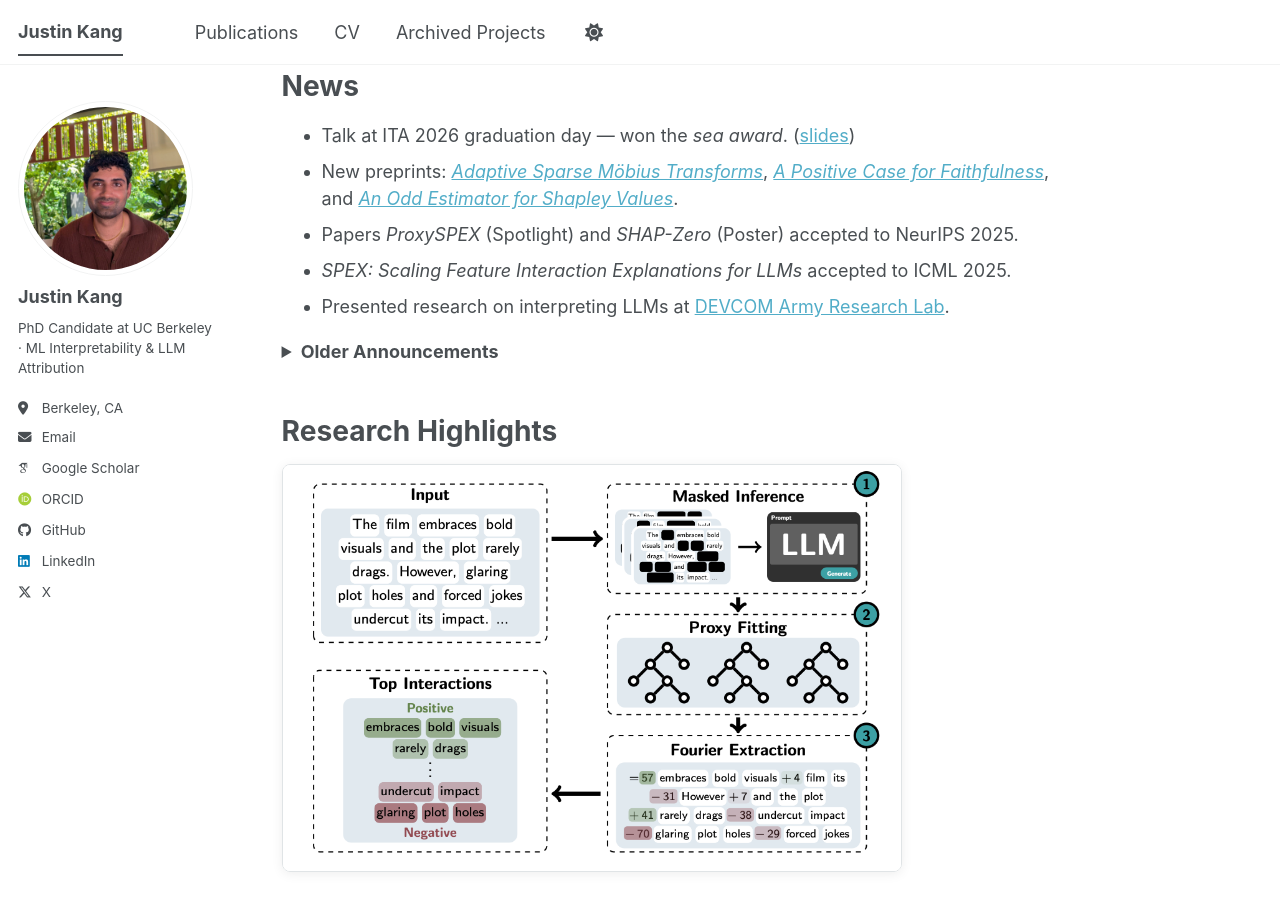
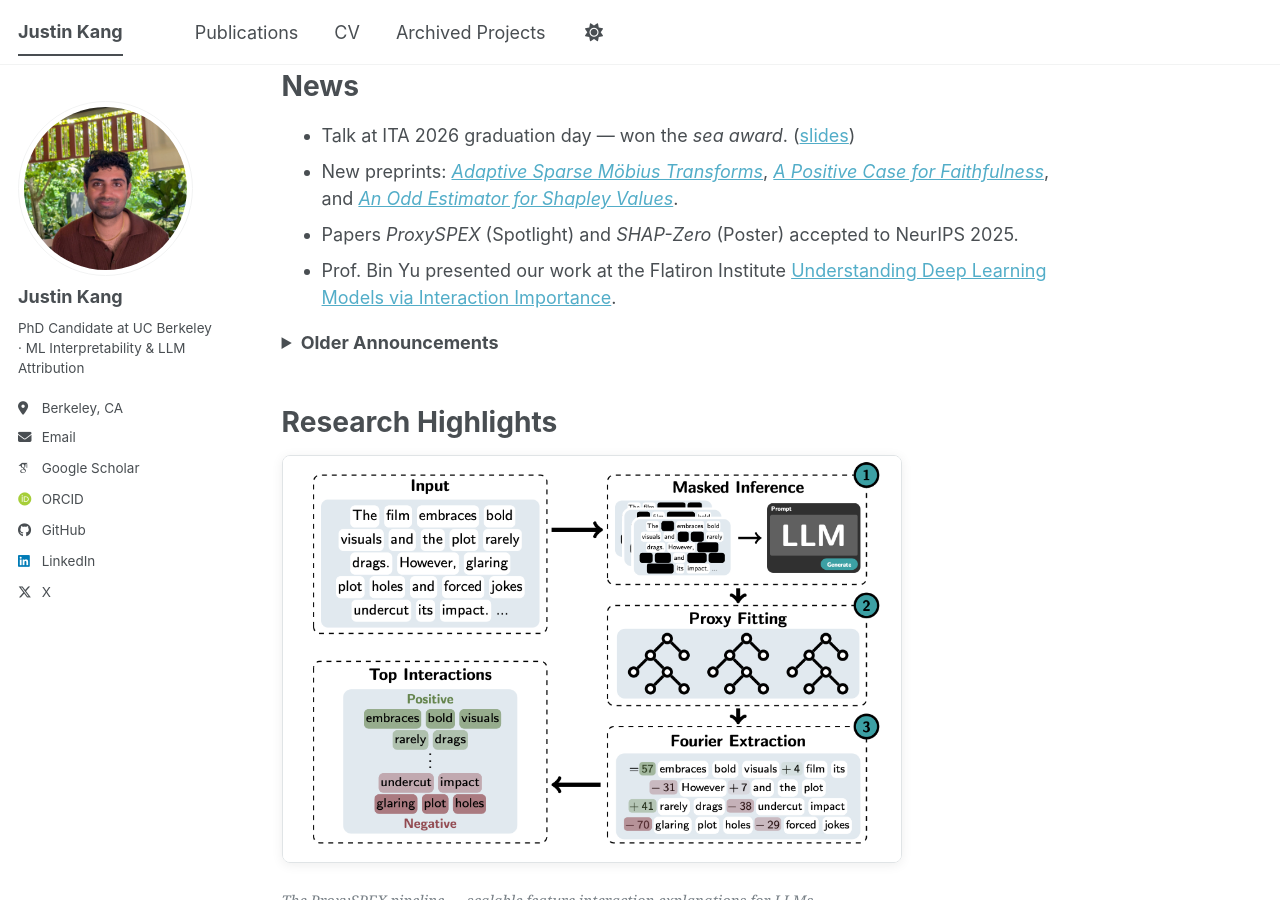
Before and after one commit to justinkang221/justinkang221.github.io, a Jekyll site: the page built from _pages/about.md, in a window 1280 px wide and 900 px high, scrolled down 401 px. Built offline with Jekyll 4.4.1, drawn with Linux system fonts in a browser that asks for light colours; some web fonts are replaced; a script bundle is joined from its source files by our own code; library files that are not in the unit come from our copies.

Commit message:
add updates

```diff
--- a/_pages/about.md
+++ b/_pages/about.md
@@ -19,12 +19,13 @@ News
 * Talk at ITA 2026 graduation day — won the *sea award*. (<a href="/files/ITA 2026.pdf">slides</a>)
 * New preprints: <a href="https://arxiv.org/abs/2602.06246">*Adaptive Sparse Möbius Transforms*</a>, <a href="https://arxiv.org/abs/2602.02639">*A Positive Case for Faithfulness*</a>, and <a href="https://arxiv.org/abs/2602.01399">*An Odd Estimator for Shapley Values*</a>.
 * Papers *ProxySPEX* (Spotlight) and *SHAP-Zero* (Poster) accepted to NeurIPS 2025.
-* *SPEX: Scaling Feature Interaction Explanations for LLMs* accepted to ICML 2025.
-* Presented research on interpreting LLMs at <a href="https://arl.devcom.army.mil/">DEVCOM Army Research Lab</a>.
+* Prof. Bin Yu presented our work at the Flatiron Institute <a href="https://www.simonsfoundation.org/video/bin-yu-understanding-deep-learning-models-via-interaction-importance/">Understanding Deep Learning Models via Interaction Importance</a>.
 
 <details>
 <summary><strong>Older Announcements</strong></summary>
 <ul>
+<li>*SPEX: Scaling Feature Interaction Explanations for LLMs* accepted to ICML 2025.</li>
+<li>Presented research on interpreting LLMs at <a href="https://arl.devcom.army.mil/">DEVCOM Army Research Lab</a>.</li>
 <li>Joining Bosch AI Research for summer 2025, working on autolabeling and data filtering with Suraj Srinivas, Jorge Piazentin Ono, and Jared Evans.</li>
 <li><em>Learning to Understand: Identifying Interactions via the Mobius Transform</em> accepted to NeurIPS 2024.</li>
 <li>Interviewed for a <a href="https://builtin.com/articles/what-is-federated-learning">Built In article on Federated Learning</a>.</li>
```
